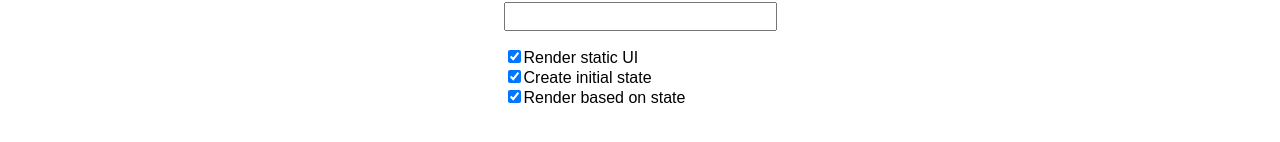
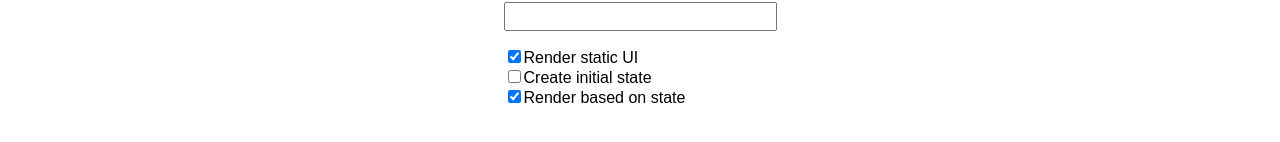
Before and after one commit to zhentian-wan/rv16-redux-demo, a React (Create React App) app: page / in a window 1280 px wide. Shown: the part 208-350 px from the top of the page. Built offline with nearby package versions, Linux system fonts and the light colour scheme.

Commit message:
create store

```diff
--- a/package.json
+++ b/package.json
@@ -5,7 +5,8 @@
   "dependencies": {
     "react": "next",
     "react-dom": "next",
-    "react-scripts": "1.0.11"
+    "react-scripts": "1.0.11",
+    "redux": "^3.7.2"
   },
   "scripts": {
     "start": "react-scripts start",
--- a/src/index.js
+++ b/src/index.js
@@ -3,14 +3,13 @@ import ReactDOM from 'react-dom';
 import './index.css';
 import App from './App';
 import registerServiceWorker from './registerServiceWorker';
+import store from './store';
 
-const state = {
-    todos: [
-        {id: 1, name: 'Render static UI', isComplete: true},
-        {id: 2, name: 'Create initial state', isComplete: true},
-        {id: 3, name: 'Render based on state', isComplete: true}
-    ]
-};
+function render() {
+    const state = store.getState();
+    ReactDOM.render(<App {...state}/>, document.getElementById('root'));
+}
+render();
+store.subscribe(render);
 
-ReactDOM.render(<App todos={state.todos}/>, document.getElementById('root'));
 registerServiceWorker();
--- /dev/null
+++ b/src/store.js
@@ -0,0 +1,15 @@
+
+import {createStore} from 'redux';
+import reducer from './reducers/todo';
+
+const initState = {
+    todos: [
+        {id: 1, name: 'Render static UI', isComplete: true},
+        {id: 2, name: 'Create initial state', isComplete: false},
+        {id: 3, name: 'Render based on state', isComplete: true}
+    ]
+};
+
+const store = createStore(reducer, initState);
+
+export default store;
```
Also changed, not shown: 1 other file (tests, documents, lock files or other folders).
